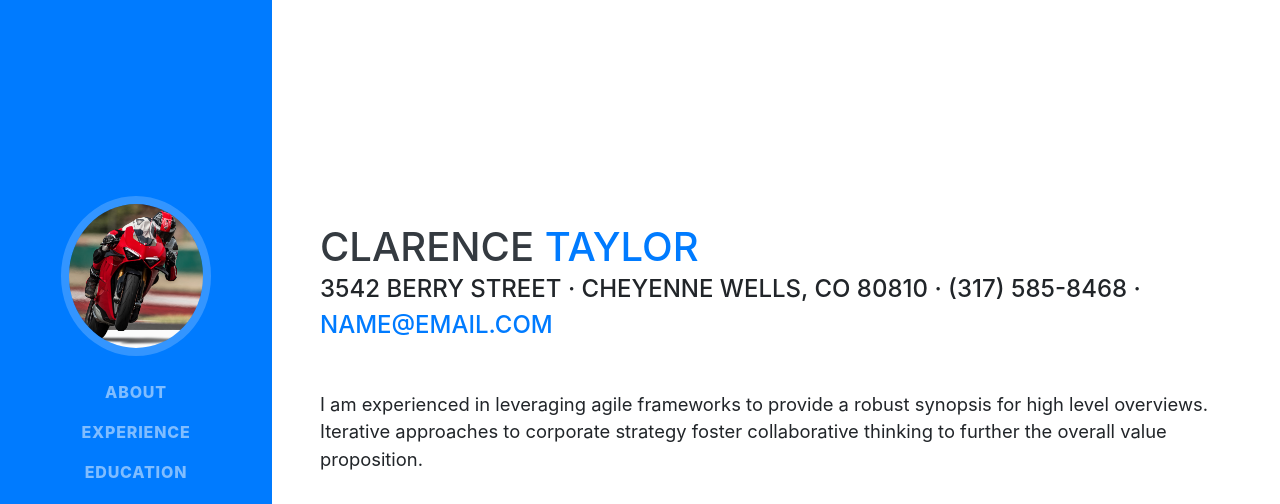
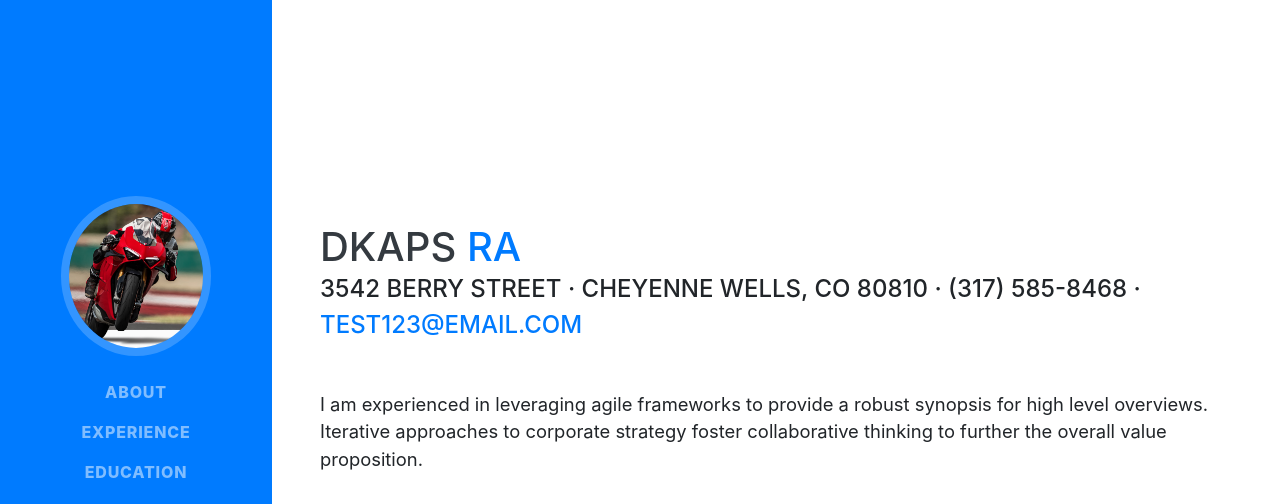
Before and after one commit to Ducati-sys/Ducati, a website with bundled scripts: page index.html in a window 1280 px wide. Shown: the top 504 px of the page. Built offline with nearby package versions, Linux system fonts and the light colour scheme; a web font is replaced by a local one.

Commit message:
template3

```diff
--- a/index.html
+++ b/index.html
@@ -8,7 +8,7 @@
   <meta name="description" content="">
   <meta name="author" content="">
 
-  <title>Resume - Start Bootstrap Theme</title>
+  <title>Company</title>
 
   <!-- Bootstrap core CSS -->
   <link href="vendor/bootstrap/css/bootstrap.min.css" rel="stylesheet">
@@ -63,11 +63,11 @@
 
     <section class="resume-section p-3 p-lg-5 d-flex align-items-center" id="about">
       <div class="w-100">
-        <h1 class="mb-0">Clarence
-          <span class="text-primary">Taylor</span>
+        <h1 class="mb-0">Dkaps
+          <span class="text-primary">Ra</span>
         </h1>
         <div class="subheading mb-5">3542 Berry Street · Cheyenne Wells, CO 80810 · (317) 585-8468 ·
-          <a href="mailto:name@email.com">name@email.com</a>
+          <a href="mailto:name@email.com">test123@email.com</a>
         </div>
         <p class="lead mb-5">I am experienced in leveraging agile frameworks to provide a robust synopsis for high level overviews. Iterative approaches to corporate strategy foster collaborative thinking to further the overall value proposition.</p>
         <div class="social-icons">
```
